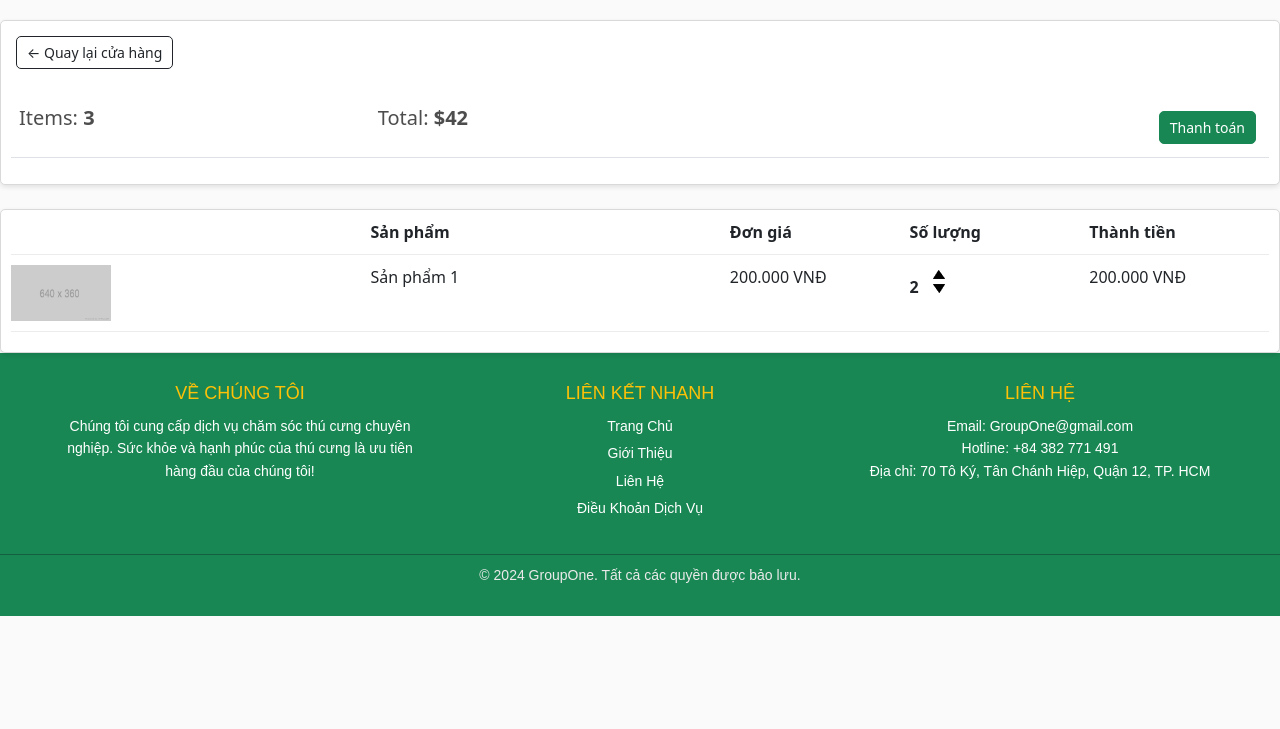
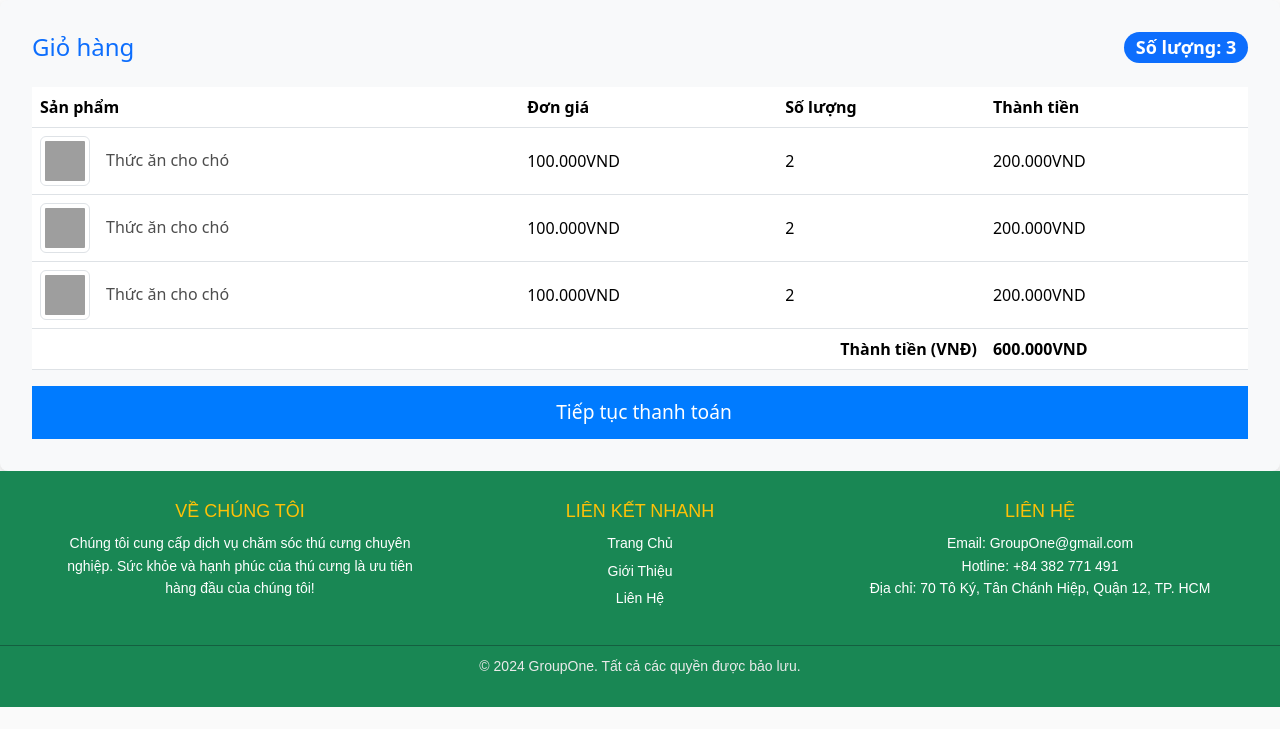
Before and after one commit to vanhieu251206/Pet-Health-Care-System, a Django app: page /cart/ in a window 1280 px wide. Shown: the part 71-800 px from the top of the page. Run offline with Django 4.2, Linux system fonts and the light colour scheme; lists and menus that the app fills with data are empty; some libraries are stand-ins or nearby versions; grey boxes are pictures that could not be loaded.

Commit message:
Cap nhat giao dien gio hang

```diff
--- a/Pet_Health_Care_System/pets/templates/pets/base.html
+++ b/Pet_Health_Care_System/pets/templates/pets/base.html
@@ -114,9 +114,8 @@
                   <h3>Liên Kết Nhanh</h3>
                   <ul>
                       <li><a href="{% url "guest_dashboard" %}">Trang Chủ</a></li>
-                      <li><a href="#">Giới Thiệu</a></li>
-                      <li><a href="#">Liên Hệ</a></li>
-                      <li><a href="#">Điều Khoản Dịch Vụ</a></li>
+                      <li><a href="{% url "about_us" %}">Giới Thiệu</a></li>
+                      <li><a href="{% url "contact" %}">Liên Hệ</a></li>
                   </ul>
               </div>
               <div class="footer-column">
--- a/Pet_Health_Care_System/pets/templates/pets/cart.html
+++ b/Pet_Health_Care_System/pets/templates/pets/cart.html
@@ -1,51 +1,92 @@
 {% extends 'pets/base.html' %}
 {% load static %}
+
 {% block cart_content %}
-<div class="row">
-	<div class="col-lg-12">
-		<div class="box-element">
+<div class="offcanvas-body">
+  <div class="order-md-last">
+    <h4 class="d-flex justify-content-between align-items-center mb-4">
+      <span class="text-primary">Giỏ hàng</span>
+      <span class="badge bg-primary rounded-pill">Số lượng: 3</span>
+    </h4>
+    <table class="table">
+      <thead>
+        <tr>
+          <th scope="col">Sản phẩm</th>
+          <th scope="col">Đơn giá</th>
+          <th scope="col">Số lượng</th>
+          <th scope="col">Thành tiền</th>
+        </tr>
+      </thead>
+      <tbody>
+        <tr>
+          <td class="d-flex align-items-center">
+            <img src="{% static 'pets/images/zoi_dog.png' %}" alt="Growers Cider" class="img-thumbnail me-3" style="width: 50px; height: 50px; object-fit: cover;">
+            <div>
+              <h6 class="my-0">Thức ăn cho chó</h6>
+            </div>
+          </td>
+          <td>100.000VND</td>
+          <td>2</td>
+          <td>200.000VND</td>
+        </tr>
+        <tr>
+          <td class="d-flex align-items-center">
+            <img src="{% static 'pets/images/zoi_dog.png' %}" alt="Fresh Grapes" class="img-thumbnail me-3" style="width: 50px; height: 50px; object-fit: cover;">
+            <div>
+              <h6 class="my-0">Thức ăn cho chó</h6>
+            </div>
+          </td>
+          <td>100.000VND</td>
+          <td>2</td>
+          <td>200.000VND</td>
+        </tr>
+        <tr>
+          <td class="d-flex align-items-center">
+            <img src="{% static 'pets/images/zoi_dog.png' %}" alt="Heinz Tomato Ketchup" class="img-thumbnail me-3" style="width: 50px; height: 50px; object-fit: cover;">
+            <div>
+              <h6 class="my-0">Thức ăn cho chó</h6>
+            </div>
+          </td>
+          <td>100.000VND</td>
+          <td>2</td>
+          <td>200.000VND</td>
+        </tr>
+      </tbody>
+      <tfoot>
+        <tr>
+          <td colspan="3" class="text-end fw-bold">Thành tiền (VNĐ)</td>
+          <td class="fw-bold">600.000VND</td>
+        </tr>
+      </tfoot>
+    </table>
 
-			<a  class="btn btn-outline-dark" href="{% url 'guest_dashboard' %}">&#x2190; Quay lại cửa hàng</a>
-			<br>
-			<br>
-			<table class="table">
-				<tr>
-					<th><h5>Items: <strong>3</strong></h5></th>
-					<th><h5>Total:<strong> $42</strong></h5></th>
-					<th>
-						<a  style="float:right; margin:5px;" class="btn btn-success" href="{% url 'checkout' %}">Thanh toán</a>
-					</th>
-				</tr>
-			</table>
+    <button class="btn btn-primary w-100 btn-lg d-flex align-items-center justify-content-center" type="submit">
+      <i class="bi bi-arrow-right-circle me-2"></i> Tiếp tục thanh toán
+    </button>
+  </div>
+</div>
 
-		</div>
-
-		<br>
-		<div class="box-element">
-			<div class="cart-row">
-				<div style="flex:2"></div>
-				<div style="flex:2"><strong>Sản phẩm</strong></div>
-				<div style="flex:1"><strong>Đơn giá</strong></div>
-				<div style="flex:1"><strong>Số lượng</strong></div>
-				<div style="flex:1"><strong>Thành tiền</strong></div>
-			</div>
-
-			<div class="cart-row">
-				<div style="flex:2"><img class="row-image" src="{% static 'app/images/placeholder.png' %}"></div>
-				<div style="flex:2"><p>Sản phẩm 1</p></div>
-				<div style="flex:1"><p>200.000 VNĐ</p></div>
-				<div style="flex:1">
-					<p class="quantity">2</p>
-					<div class="quantity">
-						<img class="chg-quantity" src="{% static  'app/images/arrow-up.png' %}">
-
-						<img class="chg-quantity" src="{% static  'app/images/arrow-down.png' %}">
-					</div>
-				</div>
-				<div style="flex:1"><p>200.000 VNĐ</p></div>
-			</div>
-
-		</div>
-	</div>
-</div>
+<style>
+  .offcanvas-body {
+    background-color: #f8f9fa;
+    padding: 2rem;
+    border-radius: 0.5rem;
+    box-shadow: 0 4px 6px rgba(0, 0, 0, 0.1);
+  }
+  .table th, .table td {
+    vertical-align: middle;
+  }
+  .img-thumbnail {
+    border-radius: 0.375rem;
+  }
+  .btn-primary {
+    background-color: #007bff;
+    border: none;
+    font-size: 1.2rem;
+    padding: 0.75rem;
+  }
+  .btn-primary:hover {
+    background-color: #0056b3;
+  }
+</style>
 {% endblock cart_content %}
```
Also changed, not shown: Pet_Health_Care_System/pets/static/pets/css/cart.css (added, +55 -0 lines), Pet_Health_Care_System/pets/templates/pets/about_us.html (+0 -12 lines), Pet_Health_Care_System/pets/static/pets/images/cham-soc-thu-cung.png (added).
